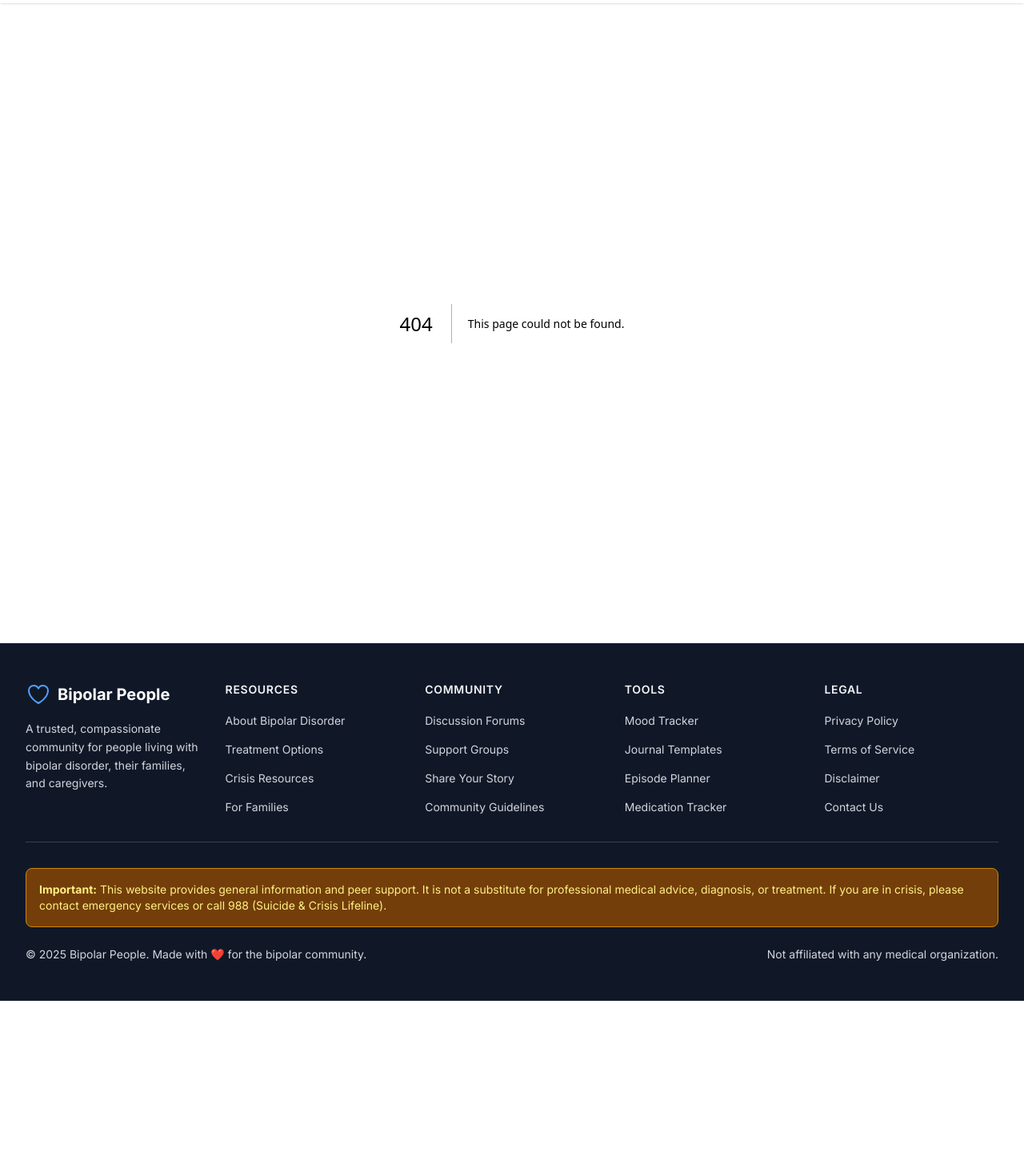
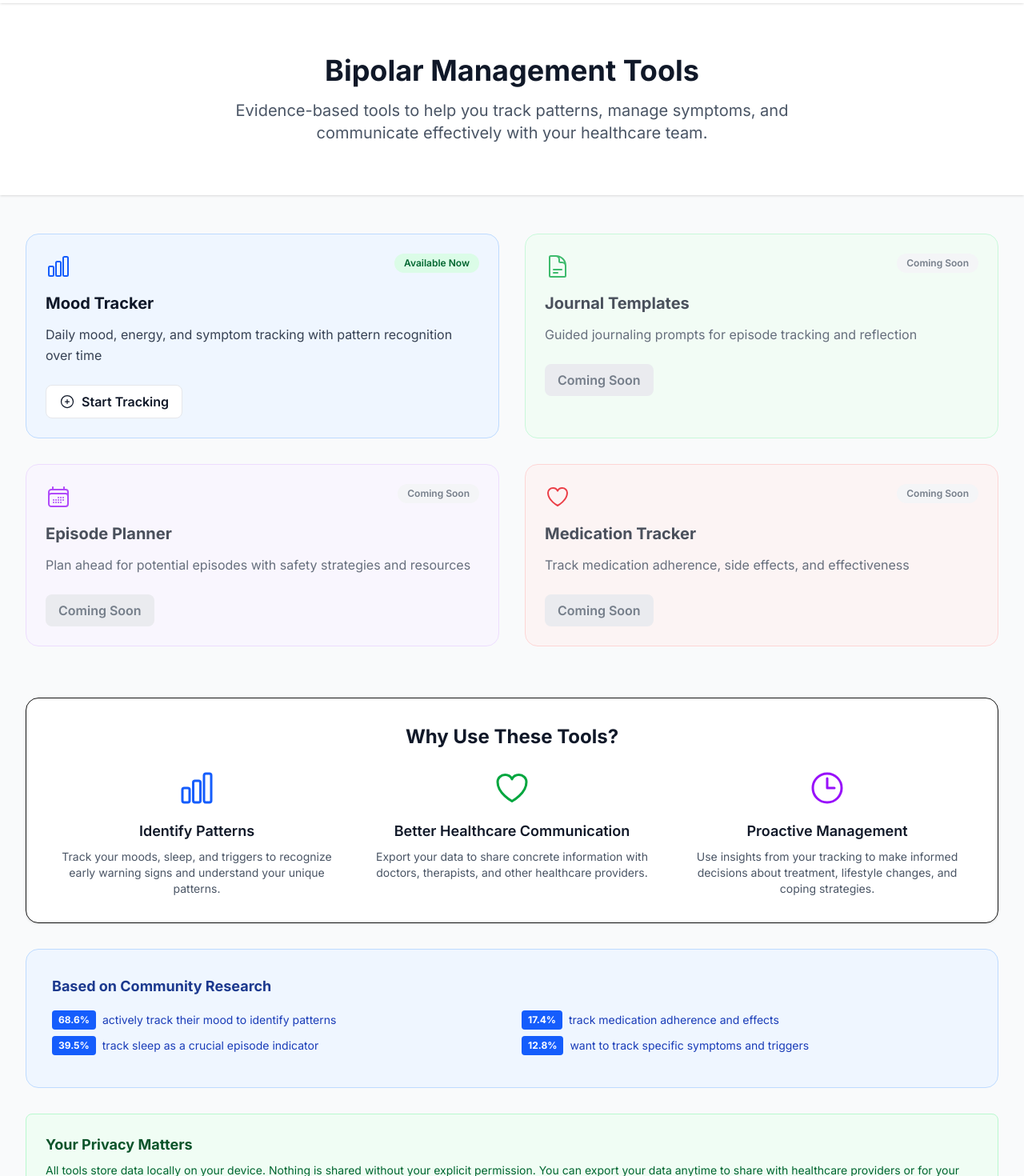
Before and after one commit to commandapps/bipolarpeople, a Next.js app: page /tools in a window 1280 px wide. Before the commit this address had no page. Shown: the part 60-1530 px from the top of the page at 80% size. Before the commit the page ends 1311 px from the top, so only its background shows below. Built offline with nearby package versions, Linux system fonts and the light colour scheme.

Commit message:
Add tools landing page with mood tracker overview

```diff
--- /dev/null
+++ b/src/app/tools/page.tsx
@@ -0,0 +1,211 @@
+import Link from 'next/link'
+import {
+  ChartBarIcon,
+  DocumentTextIcon,
+  CalendarDaysIcon,
+  HeartIcon,
+  ClockIcon,
+  PlusCircleIcon
+} from '@heroicons/react/24/outline'
+
+const tools = [
+  {
+    name: "Mood Tracker",
+    description: "Daily mood, energy, and symptom tracking with pattern recognition over time",
+    href: "/tools/mood-tracker",
+    icon: <ChartBarIcon className="h-8 w-8" />,
+    color: "text-blue-600",
+    bgColor: "bg-blue-50 border-blue-200",
+    status: "Available Now"
+  },
+  {
+    name: "Journal Templates",
+    description: "Guided journaling prompts for episode tracking and reflection",
+    href: "/tools/journal",
+    icon: <DocumentTextIcon className="h-8 w-8" />,
+    color: "text-green-600",
+    bgColor: "bg-green-50 border-green-200",
+    status: "Coming Soon"
+  },
+  {
+    name: "Episode Planner",
+    description: "Plan ahead for potential episodes with safety strategies and resources",
+    href: "/tools/episode-planner",
+    icon: <CalendarDaysIcon className="h-8 w-8" />,
+    color: "text-purple-600",
+    bgColor: "bg-purple-50 border-purple-200",
+    status: "Coming Soon"
+  },
+  {
+    name: "Medication Tracker",
+    description: "Track medication adherence, side effects, and effectiveness",
+    href: "/tools/medication",
+    icon: <HeartIcon className="h-8 w-8" />,
+    color: "text-red-600",
+    bgColor: "bg-red-50 border-red-200",
+    status: "Coming Soon"
+  }
+]
+
+export default function ToolsPage() {
+  return (
+    <div className="min-h-screen bg-gray-50">
+      {/* Header */}
+      <div className="bg-white shadow-sm">
+        <div className="max-w-7xl mx-auto px-4 sm:px-6 lg:px-8 py-16">
+          <div className="text-center">
+            <h1 className="text-4xl font-bold text-gray-900 mb-4">
+              Bipolar Management Tools
+            </h1>
+            <p className="text-xl text-gray-600 max-w-3xl mx-auto">
+              Evidence-based tools to help you track patterns, manage symptoms, and
+              communicate effectively with your healthcare team.
+            </p>
+          </div>
+        </div>
+      </div>
+
+      {/* Tools Grid */}
+      <div className="max-w-7xl mx-auto px-4 sm:px-6 lg:px-8 py-12">
+        <div className="grid md:grid-cols-2 gap-8">
+          {tools.map((tool) => (
+            <ToolCard key={tool.name} tool={tool} />
+          ))}
+        </div>
+
+        {/* Why These Tools Section */}
+        <div className="mt-16 bg-white rounded-2xl p-8 shadow-sm border">
+          <h2 className="text-2xl font-bold text-gray-900 mb-6 text-center">
+            Why Use These Tools?
+          </h2>
+
+          <div className="grid md:grid-cols-3 gap-8">
+            <div className="text-center">
+              <ChartBarIcon className="h-12 w-12 text-blue-600 mx-auto mb-4" />
+              <h3 className="text-lg font-semibold text-gray-900 mb-2">
+                Identify Patterns
+              </h3>
+              <p className="text-gray-600 text-sm">
+                Track your moods, sleep, and triggers to recognize early warning signs
+                and understand your unique patterns.
+              </p>
+            </div>
+
+            <div className="text-center">
+              <HeartIcon className="h-12 w-12 text-green-600 mx-auto mb-4" />
+              <h3 className="text-lg font-semibold text-gray-900 mb-2">
+                Better Healthcare Communication
+              </h3>
+              <p className="text-gray-600 text-sm">
+                Export your data to share concrete information with doctors,
+                therapists, and other healthcare providers.
+              </p>
+            </div>
+
+            <div className="text-center">
+              <ClockIcon className="h-12 w-12 text-purple-600 mx-auto mb-4" />
+              <h3 className="text-lg font-semibold text-gray-900 mb-2">
+                Proactive Management
+              </h3>
+              <p className="text-gray-600 text-sm">
+                Use insights from your tracking to make informed decisions about
+                treatment, lifestyle changes, and coping strategies.
+              </p>
+            </div>
+          </div>
+        </div>
+
+        {/* Research Insights */}
+        <div className="mt-8 bg-blue-50 rounded-2xl p-8 border border-blue-200">
+          <h3 className="text-lg font-bold text-blue-900 mb-4">Based on Community Research</h3>
+          <div className="grid md:grid-cols-2 gap-6 text-sm">
+            <div>
+              <div className="flex items-center gap-2 mb-2">
+                <div className="bg-blue-600 text-white px-2 py-1 rounded font-bold text-xs">68.6%</div>
+                <span className="text-blue-800">actively track their mood to identify patterns</span>
+              </div>
+              <div className="flex items-center gap-2 mb-2">
+                <div className="bg-blue-600 text-white px-2 py-1 rounded font-bold text-xs">39.5%</div>
+                <span className="text-blue-800">track sleep as a crucial episode indicator</span>
+              </div>
+            </div>
+            <div>
+              <div className="flex items-center gap-2 mb-2">
+                <div className="bg-blue-600 text-white px-2 py-1 rounded font-bold text-xs">17.4%</div>
+                <span className="text-blue-800">track medication adherence and effects</span>
+              </div>
+              <div className="flex items-center gap-2">
+                <div className="bg-blue-600 text-white px-2 py-1 rounded font-bold text-xs">12.8%</div>
+                <span className="text-blue-800">want to track specific symptoms and triggers</span>
+              </div>
+            </div>
+          </div>
+        </div>
+
+        {/* Privacy Notice */}
+        <div className="mt-8 bg-green-50 rounded-lg p-6 border border-green-200">
+          <h3 className="text-lg font-bold text-green-900 mb-2">Your Privacy Matters</h3>
+          <p className="text-green-800 text-sm">
+            All tools store data locally on your device. Nothing is shared without your explicit permission.
+            You can export your data anytime to share with healthcare providers or for your own records.
+          </p>
+        </div>
+      </div>
+    </div>
+  )
+}
+
+function ToolCard({ tool }: {
+  tool: {
+    name: string
+    description: string
+    href: string
+    icon: React.ReactNode
+    color: string
+    bgColor: string
+    status: string
+  }
+}) {
+  const isAvailable = tool.status === "Available Now"
+
+  return (
+    <div className={`${tool.bgColor} border rounded-2xl p-6 transition-all ${
+      isAvailable ? 'hover:shadow-md' : 'opacity-75'
+    }`}>
+      <div className="flex items-start justify-between mb-4">
+        <div className={`${tool.color}`}>
+          {tool.icon}
+        </div>
+        <span className={`px-3 py-1 rounded-full text-xs font-semibold ${
+          isAvailable
+            ? 'bg-green-100 text-green-800'
+            : 'bg-gray-100 text-gray-600'
+        }`}>
+          {tool.status}
+        </span>
+      </div>
+
+      <h3 className="text-xl font-bold text-gray-900 mb-3">
+        {tool.name}
+      </h3>
+
+      <p className="text-gray-700 mb-6 leading-relaxed">
+        {tool.description}
+      </p>
+
+      {isAvailable ? (
+        <Link
+          href={tool.href}
+          className="inline-flex items-center gap-2 bg-white hover:bg-gray-50 text-gray-900 px-4 py-2 rounded-lg font-semibold border border-gray-200 transition-colors"
+        >
+          <PlusCircleIcon className="h-5 w-5" />
+          Start Tracking
+        </Link>
+      ) : (
+        <div className="inline-flex items-center gap-2 bg-gray-200 text-gray-600 px-4 py-2 rounded-lg font-semibold cursor-not-allowed">
+          Coming Soon
+        </div>
+      )}
+    </div>
+  )
+}
```
